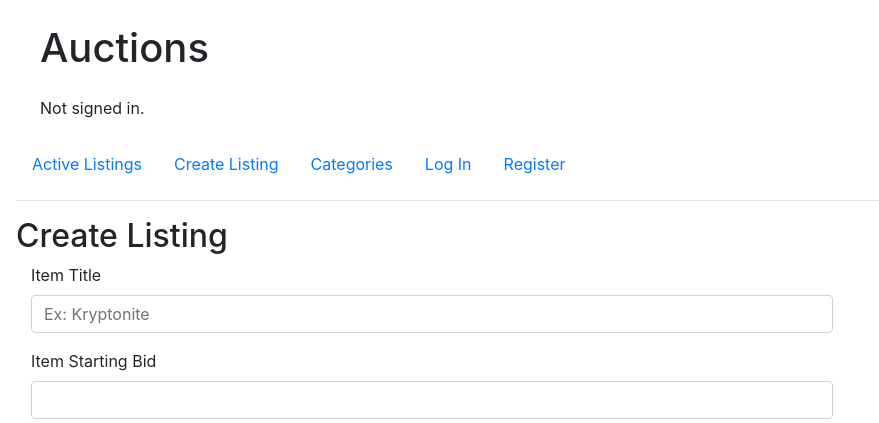
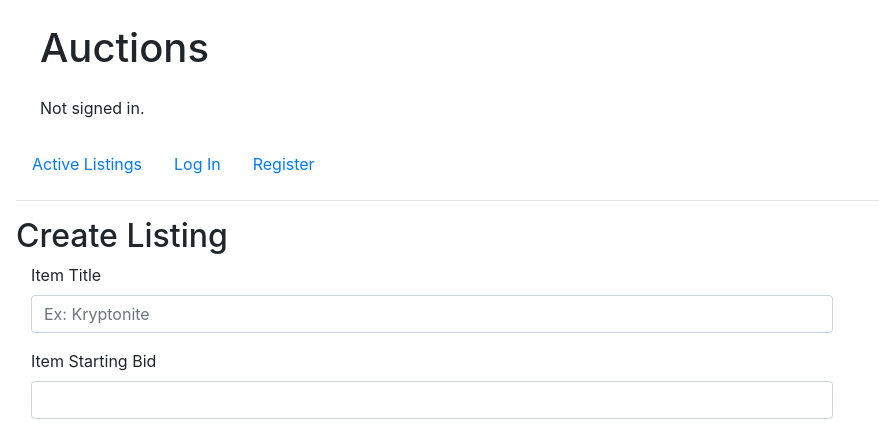
Before and after one commit to Mystogun/project2, a Django app: template auctions/templates/auctions/listing_create.html in a window 1280 px wide. Shown: the top 423 px of the page, without its empty margins (0-879 px from the left). Run offline with Django 3.2, Linux system fonts and the light colour scheme; the template is opened without the code that fills it, so the values that code supplies are empty; some libraries are stand-ins or nearby versions.

Commit message:
create listing and list categories only for authed users

```diff
--- a/auctions/templates/auctions/layout.html
+++ b/auctions/templates/auctions/layout.html
@@ -21,13 +21,13 @@
     <li class="nav-item">
         <a class="nav-link" href="{% url 'index' %}">Active Listings</a>
     </li>
-    <li class="nav-item">
-        <a href="{% url 'create_listing' %}" class="nav-link">Create Listing</a>
-    </li>
-    <li class="nav-item">
-        <a href="{% url 'list_categories' %}" class="nav-link">Categories</a>
-    </li>
     {% if user.is_authenticated %}
+        <li class="nav-item">
+            <a href="{% url 'create_listing' %}" class="nav-link">Create Listing</a>
+        </li>
+        <li class="nav-item">
+            <a href="{% url 'list_categories' %}" class="nav-link">Categories</a>
+        </li>
         <li class="nav-item">
             <a class="nav-link" href="{% url 'watchlist' %}">
                 Watchlist <span class="badge badge-secondary">{% block watchlist_count %}{% endblock %}</span>
```
